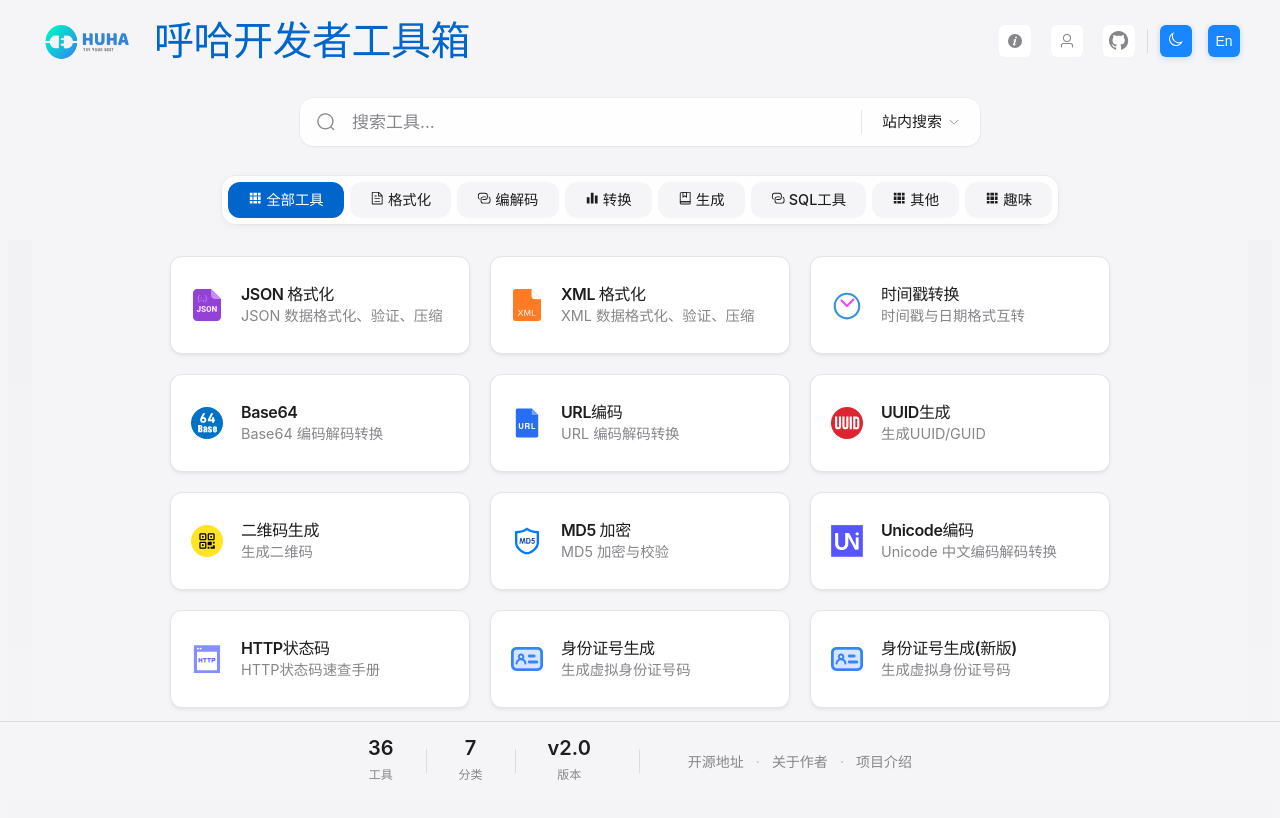
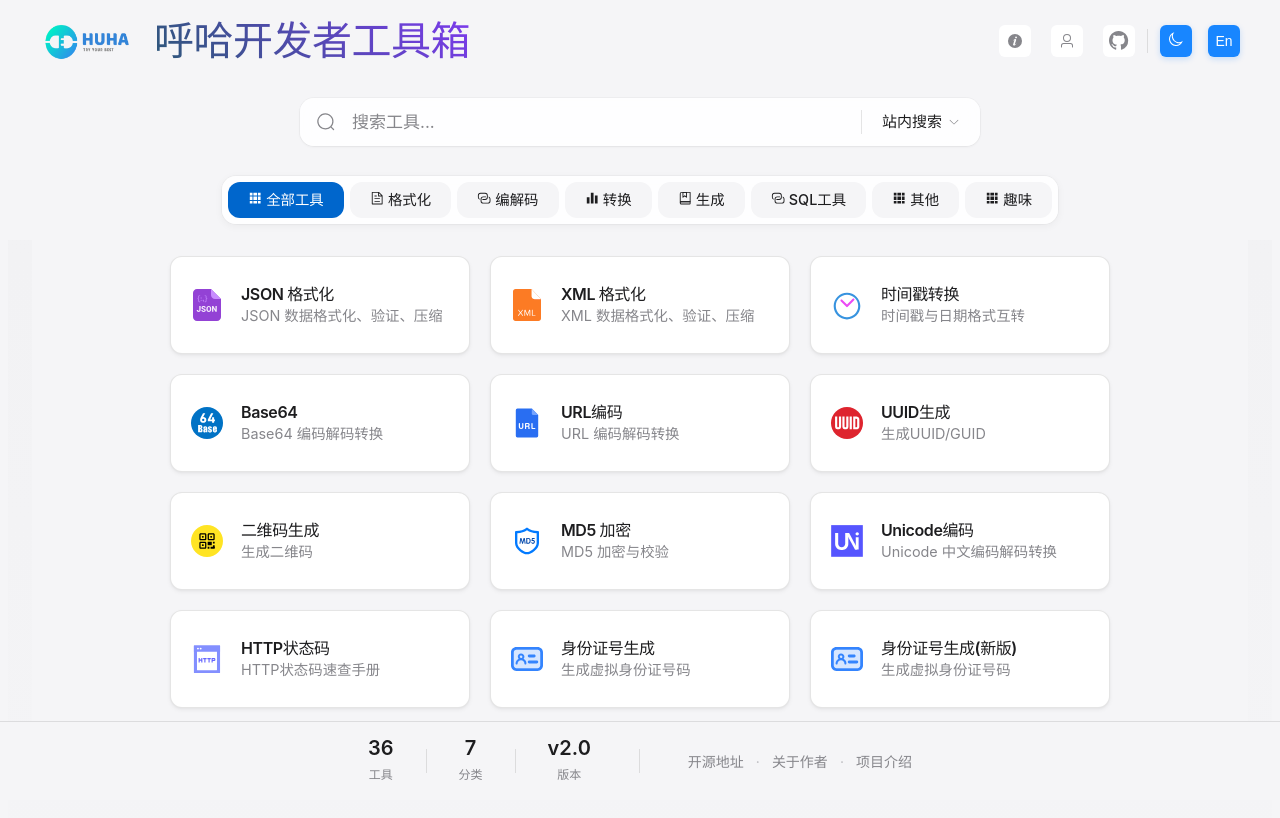
Before and after one commit to HUHAGE/coder-toolbox, a Vue app: page /#/ in a window 1280 px wide. Shown: the top 818 px of the page. Built offline with nearby package versions, Linux system fonts and the light colour scheme.

Commit message:
标题增加渐变色

```diff
--- a/src/pages/Home.vue
+++ b/src/pages/Home.vue
@@ -1109,8 +1109,12 @@ const getToolTranslation = (tool: any) => {
   font-size: 2.5rem;
   font-weight: 600;
   margin: 0;
-  color: var(--primary-color);
+  background-image: linear-gradient(45deg, #2b5876, #7c3aed);
+  background-clip: text;
+  -webkit-background-clip: text;
+  color: transparent;
   letter-spacing: -0.5px;
+  display: inline-block;
 }
 
 .search-container {
@@ -1273,7 +1277,7 @@ const getToolTranslation = (tool: any) => {
 /* 暗色模式适配 */
 @media (prefers-color-scheme: dark) {
   .title {
-    background: linear-gradient(120deg, var(--text-primary), var(--text-secondary));
+    background-image: linear-gradient(120deg, #00c6ff, #9333ea);
     -webkit-background-clip: text;
   }
 
@@ -1936,7 +1940,12 @@ const getToolTranslation = (tool: any) => {
 .about-content {
   h3 {
     margin: 0 0 16px;
-    color: var(--text-primary);
+    background-image: linear-gradient(45deg, #2b5876, #7c3aed);
+    background-clip: text;
+    -webkit-background-clip: text;
+    color: transparent;
+    display: inline-block;
+    font-weight: 600;
   }
 
   p {
```
